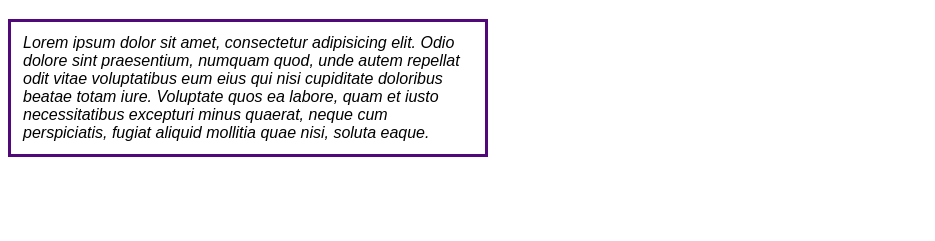
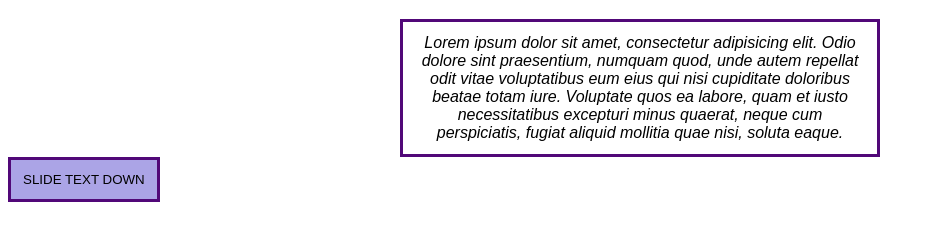
Before and after one commit to adrioro/JQuery-Effects-With-call-back-function-, a plain HTML site: page index.html in a window 1280 px wide. Shown: the part 61-302 px from the top of the page, without its empty margins (0-935 px from the left). Drawn offline with nearby package versions, Linux system fonts and the light colour scheme.

Commit message:
Fourth commit

```diff
--- a/index.html
+++ b/index.html
@@ -20,6 +20,9 @@
          quos ea labore, quam et iusto necessitatibus excepturi minus quaerat, neque cum
          perspiciatis, fugiat aliquid mollitia quae nisi, soluta eaque.</div>
 
+      <div class="buttonContainer"><button id="blockId">SLIDE TEXT DOWN</button></div>
+
+
 
 
       <!-- Si tenéis jQuery importado a vuestro proyecto y os aparece este error con muchas
--- a/style.css
+++ b/style.css
@@ -6,4 +6,13 @@
   border: 3px solid rgb(81, 8, 120);
   padding: 12px;
   width: 450px;
+  margin-bottom: 30px;
+  margin:auto;
+  text-align: center;
 }
+#blockId{
+  background-color: rgb(171, 164, 230);
+  border: 3px solid rgb(81, 8, 120);
+  padding: 12px;
+  margin:auto;
+}
```
